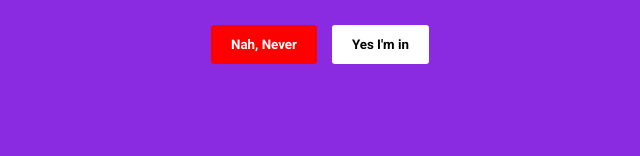
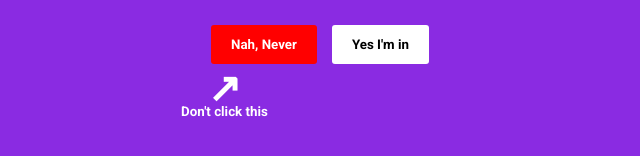
Before and after one commit to muhammad-junaid1/react-quiz-app, a React (Create React App) app: page / in a window 1280 px wide. Shown: the part 404-560 px from the top of the page, without its empty margins (320-960 px from the left). Built offline with nearby package versions, Linux system fonts and the light colour scheme.

Commit message:
nah never button

```diff
--- a/src/App.js
+++ b/src/App.js
@@ -12,8 +12,11 @@ function App() {
 
         <StyledQuizHomeScreen>
             <h1>Ready For The Quiz?</h1>
-            <button id="no">Nah, Never</button>
-            <button id="yes">Yes I'm in</button>
+            <button id="no">Nah, Never<div>
+              <span>&#8599;</span>
+              <p>Don't click this</p>
+            </div></button>
+            <button id="yes">Yes I'm in </button>
         </StyledQuizHomeScreen>
       </StyledContainer>
     </>
--- a/src/styles/StyledQuizHomeScreen.jsx
+++ b/src/styles/StyledQuizHomeScreen.jsx
@@ -22,6 +22,22 @@ const StyledQuizHomeScreen = styled.div`
             background: red;
             color: white;
             margin-right: 15px;
+            position: relative;
+
+            div {
+                position: absolute;
+                bottom: -55px;
+                left: -30px;
+                z-index: -5;
+
+                span {
+                    font-size: 40px;
+                }
+
+                p {
+                    margin-top: -8px;
+                }
+            }
         }
     }
 `;
```
